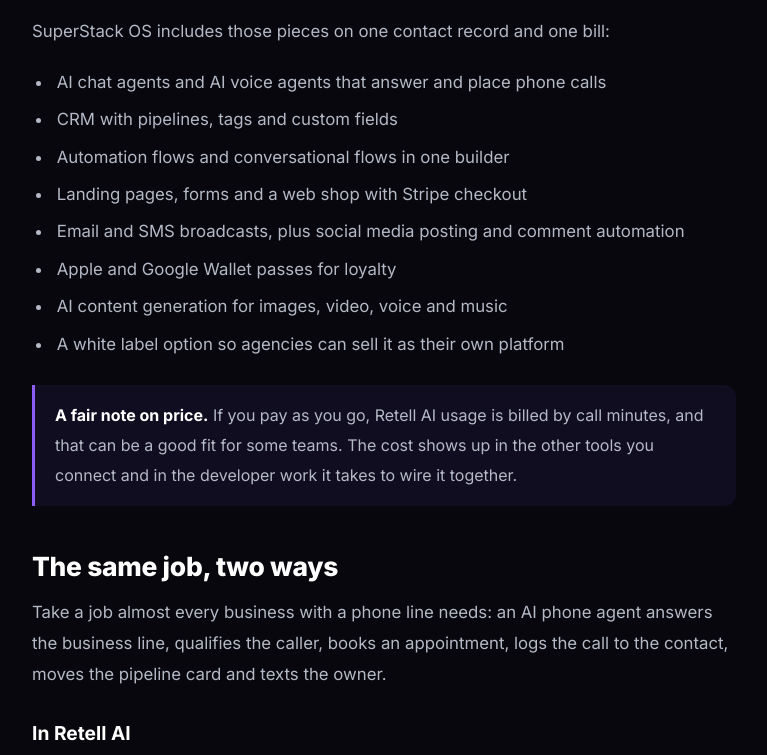
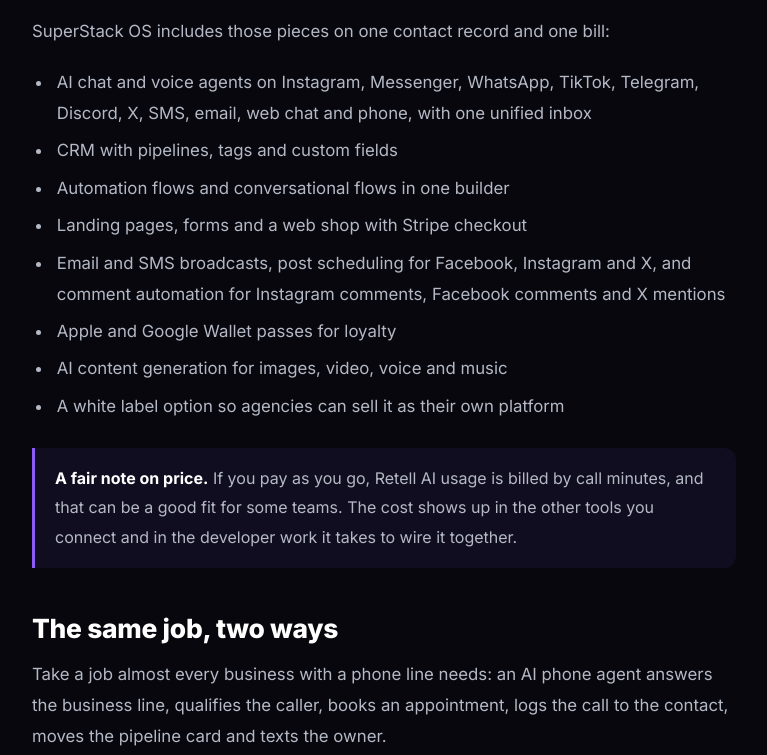
Before and after one commit to baggottsbots/superstackos, a plain HTML site: page compare/retell-ai-alternative/index.html in a window 1280 px wide. Shown: the part 2881-3636 px from the top of the page, without its empty margins (256-1023 px from the left). Drawn offline with nearby package versions, Linux system fonts and the light colour scheme.

Commit message:
Update landing page: SuperStack OS Compare: vs Retell AI (/compare/retell-ai-alternative) (path: /compare/retell-ai-alternative) - 2026-11-26T02:36:03.101Z

```diff
--- a/compare/retell-ai-alternative/index.html
+++ b/compare/retell-ai-alternative/index.html
@@ -531,11 +531,11 @@
         <p>This is the real difference, and it matters more than any single feature. Retell AI moves voice conversations through telephony and developer-controlled workflows. It does not give you the rest of the operating system. To run a business on Retell AI you still need a CRM, an email and SMS platform, a page builder, a form tool, a web shop, a social posting tool and the workflows that connect them. Then you build and maintain the tools that hold them together.</p>
         <p>SuperStack OS includes those pieces on one contact record and one bill:</p>
         <ul>
-          <li>AI chat agents and AI voice agents that answer and place phone calls</li>
+          <li>AI chat and voice agents on Instagram, Messenger, WhatsApp, TikTok, Telegram, Discord, X, SMS, email, web chat and phone, with one unified inbox</li>
           <li>CRM with pipelines, tags and custom fields</li>
           <li>Automation flows and conversational flows in one builder</li>
           <li>Landing pages, forms and a web shop with Stripe checkout</li>
-          <li>Email and SMS broadcasts, plus social media posting and comment automation</li>
+          <li>Email and SMS broadcasts, post scheduling for Facebook, Instagram and X, and comment automation for Instagram comments, Facebook comments and X mentions</li>
           <li>Apple and Google Wallet passes for loyalty</li>
           <li>AI content generation for images, video, voice and music</li>
           <li>A white label option so agencies can sell it as their own platform</li>
@@ -562,7 +562,7 @@
         <p>Retell AI is built for voice agent workflows, and its API and dashboard can be a strong fit for teams that want direct developer control. The difference is what sits behind the connection. A voice agent platform can trigger calls and pass results onward. A full operating system can create the agent, the page, the pipeline, the campaign and the workflow in the first place.</p>
 
         <h2 id="one-builder">One flow builder for automations and conversations</h2>
-        <p>Most stacks use one tool for back office automations and a different tool for chat conversations. SuperStack OS uses the same builder for both. A flow can wait for a customer's reply in Messenger, Instagram, SMS or web chat, then tag the contact, move a deal, send an email and start a phone call, all in one place.</p>
+        <p>Most stacks use one tool for back office automations and a different tool for chat conversations. SuperStack OS uses the same builder for both. A flow can wait for a customer's reply on Instagram, Messenger, WhatsApp, TikTok, Telegram, Discord, X, SMS, email or web chat, then tag the contact, move a deal, send an email and start a phone call, all in one place.</p>
 
         <h2 id="who-fixes-it">Who fixes it when it breaks?</h2>
         <p>A call flow can be impressive to build. It is much harder to hand to a business owner. Ask two questions before you commit to one:</p>
```
